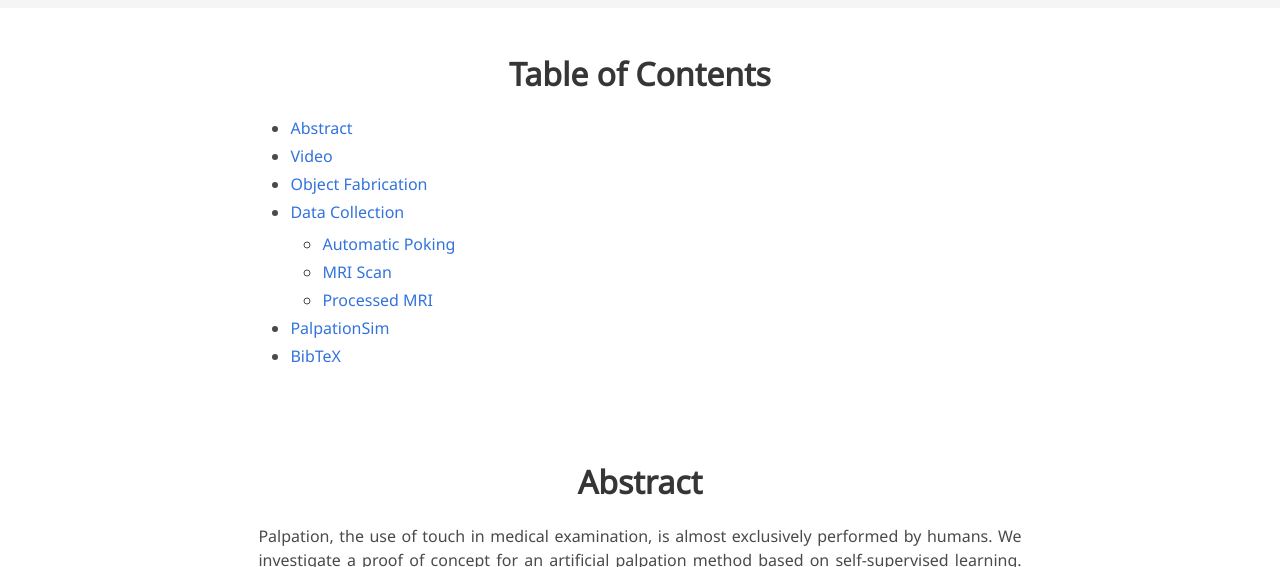
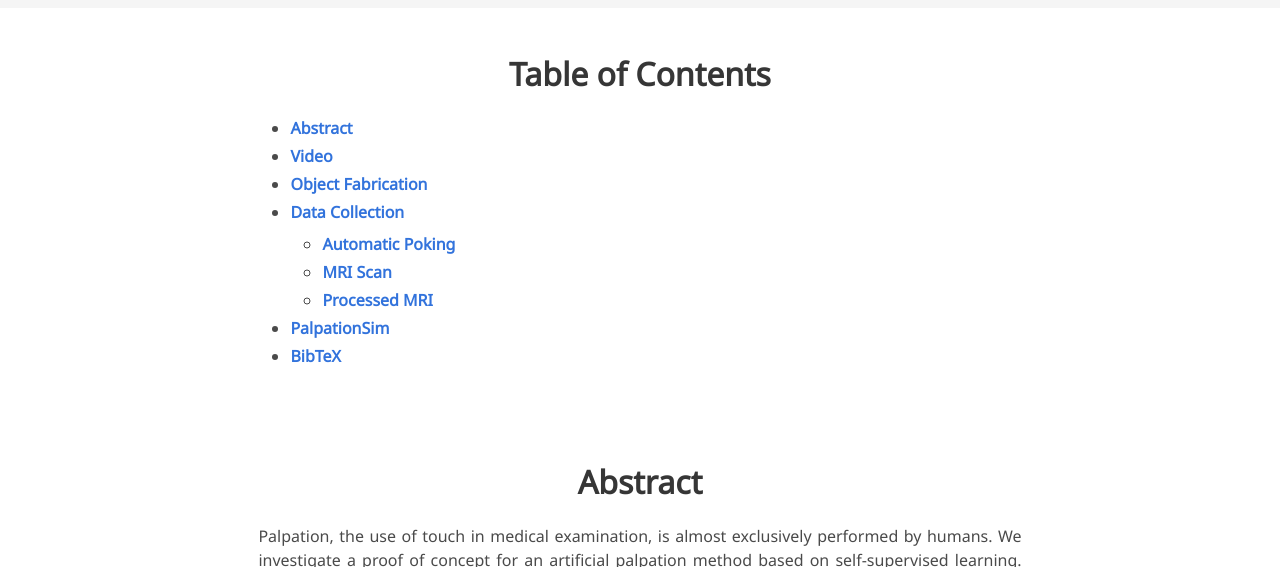
Before and after one commit to zoharri/artificial-palpation, a plain HTML site: page index.html in a window 1280 px wide. Shown: the part 925-1492 px from the top of the page. Drawn offline with nearby package versions, Linux system fonts and the light colour scheme; some icons are missing; a web font is replaced by a local one.

Commit message:
Bold TOC and data link

```diff
--- a/index.html
+++ b/index.html
@@ -131,14 +131,14 @@
                   </a>
               </span>
               <!-- Dataset Link. -->
-              <!-- <span class="link-block"> -->
-                <!-- <a href="Coming Soon"
+              <span class="link-block">
+                <a href="https://zenodo.org/records/17608184"
                    class="external-link button is-normal is-rounded is-dark">
                   <span class="icon">
                       <i class="far fa-images"></i>
                   </span>
                   <span>Data</span>
-                  </a> -->
+                  </a>
             </div>
 
           </div>
@@ -272,20 +272,20 @@
 
       <div class="content">
         <ul>
-          <li><a href="#abstract">Abstract</a></li>
-          <li><a href="#video">Video</a></li>
-          <li><a href="#fabrication">Object Fabrication</a></li>
+          <li><a href="#abstract"><b>Abstract</b></a></li>
+          <li><a href="#video"><b>Video</b></a></li>
+          <li><a href="#fabrication"><b>Object Fabrication</b></a></li>
           <li>
-            <a href="#data-collection">Data Collection</a>
+            <a href="#data-collection"><b>Data Collection</b></a>
             <ul>
-              <li><a href="#auto-poking">Automatic Poking
+              <li><a href="#auto-poking"><b>Automatic Poking</b>
               </a></li>
-              <li><a href="#mri-scan">MRI Scan</a></li>
-              <li><a href="#processed-mri">Processed MRI</a></li>
+              <li><a href="#mri-scan"><b>MRI Scan</b></a></li>
+              <li><a href="#processed-mri"><b>Processed MRI</b></a></li>
             </ul>
           </li>
-          <li><a href="#palpationsim">PalpationSim</a></li>
-          <li><a href="#bibtex">BibTeX</a></li>
+          <li><a href="#palpationsim"><b>PalpationSim</b></a></li>
+          <li><a href="#bibtex"><b>BibTeX</b></a></li>
         </ul>
       </div>
       </div>
```
